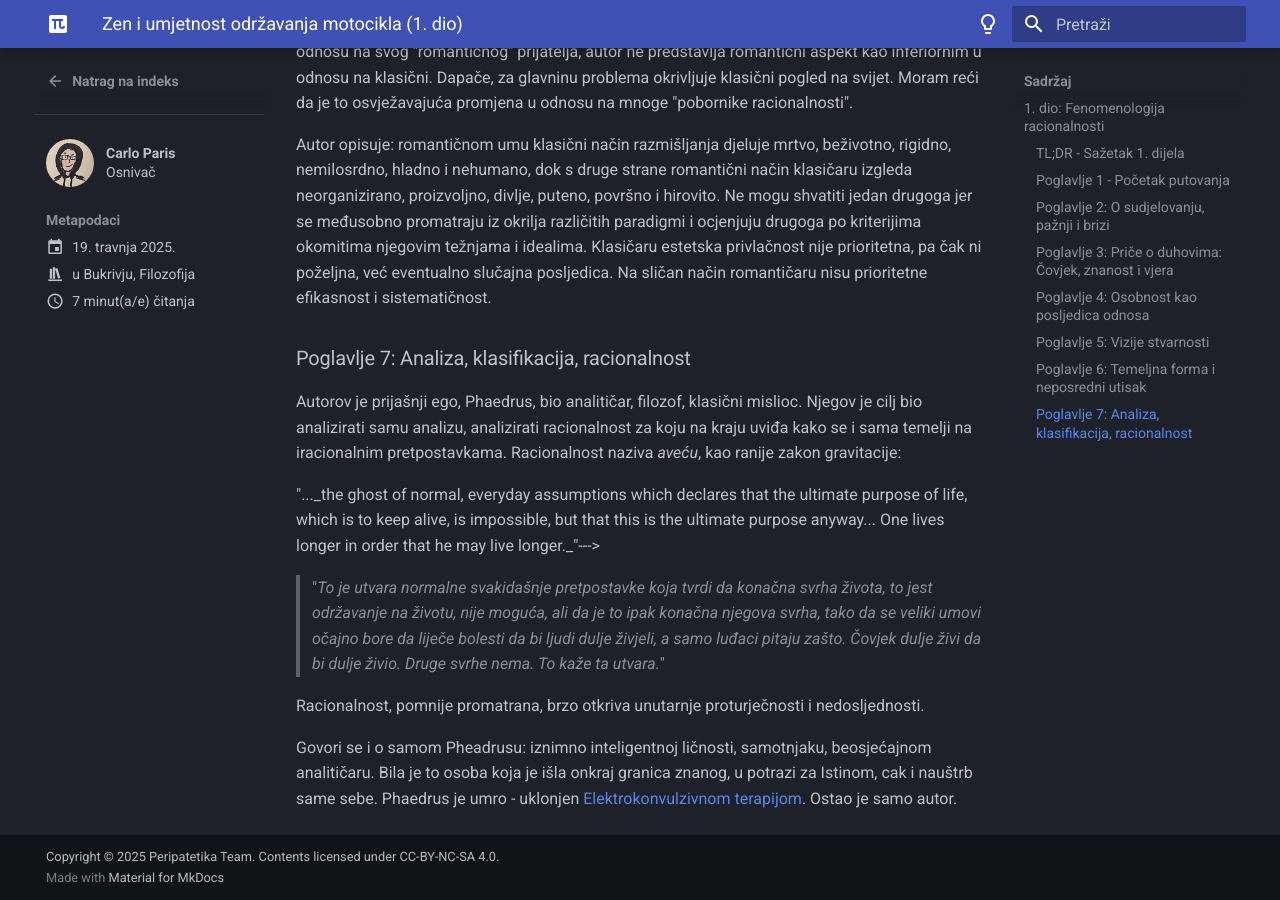
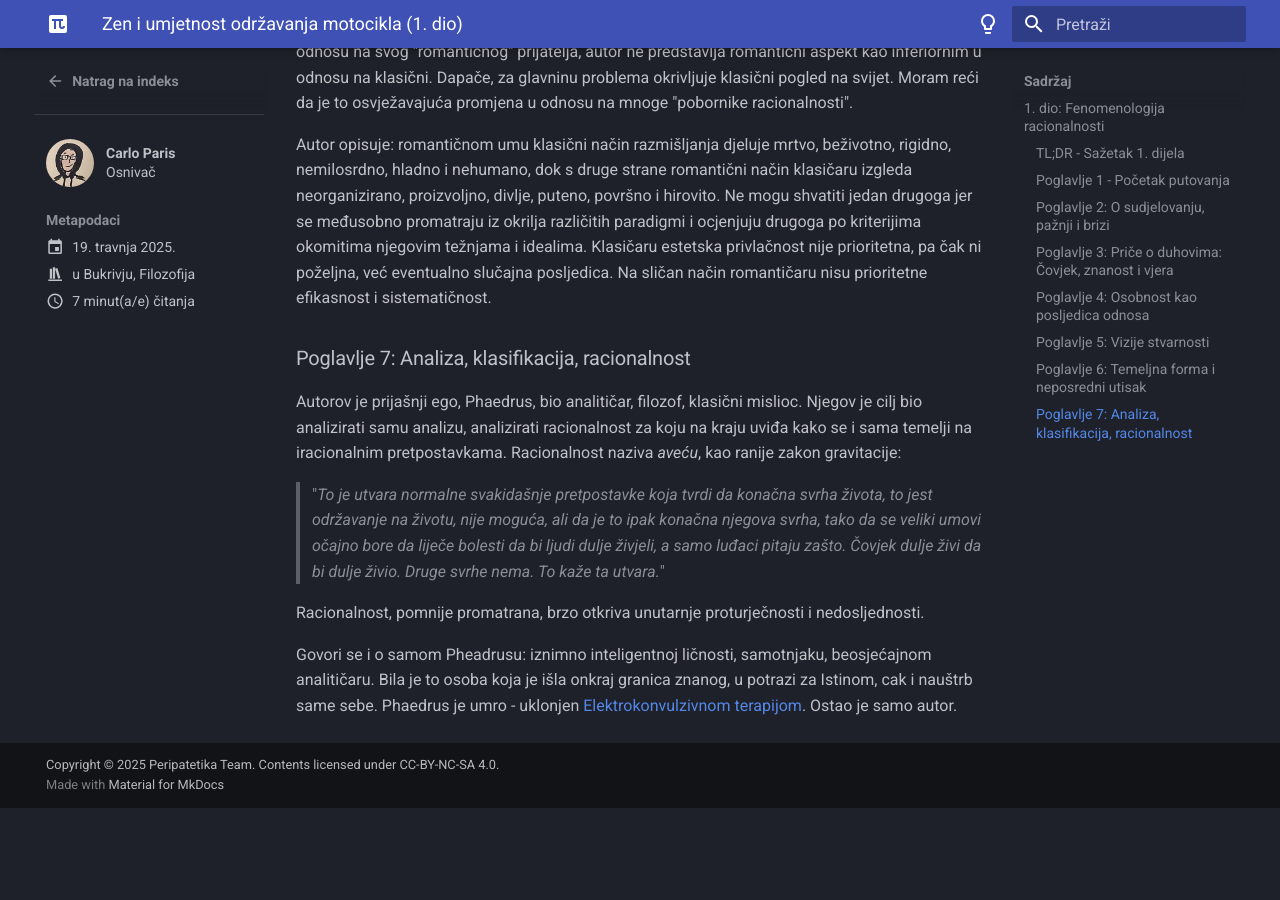
Before and after one commit to peripatetika/peripatetika.github.io, an MkDocs documentation site: the page built from docs/posts/2025_4_ZAMM_1.md, in a window 1280 px wide and 900 px high, scrolled down 3824 px. Built offline with MkDocs 1.6.1 and Material for MkDocs 9.7.7, drawn with Linux system fonts in a browser that asks for light colours; emoji names are drawn with the system emoji font; after the commit the page ends 4632 px from its top, so only the background shows below that; some of the changed lines change nothing that is shown.

Commit message:
minor fix

```diff
--- a/docs/posts/2025_4_ZAMM_1.md
+++ b/docs/posts/2025_4_ZAMM_1.md
@@ -27,6 +27,7 @@
 ---
 
 ## 1. dio: Fenomenologija racionalnosti
+
 ### TL;DR - Sažetak 1. dijela
 
 Započinjemo putovanje. Razmatrajući odnose različitih ljudi prema tehnologiji, pronalazimo da iz različitih sustava vrijednosti proizlaze različite vizije stvarnosti - "romantična" i "klasična". Klasična je dominantna moderna vizija stvarnosti. Manifestira se u obliku tehnologije i znanosti, a temelji se na racionalnosti. No, lišena osobnog značaja, beskompromisna racionalnost vodi ka dehumanizaciji. Povrh toga, sama je racionalnost, zasnovana na iracionalnim pretpostavkama, iracionalna i kao takva samu sebe proždire.
@@ -34,6 +35,7 @@
 ---
 
 ### Poglavlje 1 - Početak putovanja
+
 Opisuje se poanta knjige. Autor nagoviješta ono šta ćemo vidjeti kasnije. Na primjer, u jednom trenutku opisuje kako se na putovanjima kroz Srednji Zapad motociklom uglavnom snalazi "by dead reckoning, and deduction from what clue we find". Ovo postaje bitno kasnije.
 Autor uvodi koncept [__Chautauque__](https://en.wikipedia.org/wiki/Chautauqua) - društveno-edukativnih skupstina čija je popularnost u Sjevernoj Americi dosegla vrhunac na prelasku sa 19. na 20. stoljeće, a čija je svrha bila usmeno poučavanje široke publike kulturi govorima, glazbom i predstavama.
 Poglavlje počinje mizanscenom: autor, njegov sin i bračni par prijatelja motociklima putuju Sjevernom Amerikom. Autor se od to dvoje prijatelja razilazi u pogledu pristupa održavanju motocikala. Dok autor smatra da se time valja baviti osobno, prijatelj (muž) smatra da posao treba prepustiti iskusnim mehaničarima. Ispada da se problem prostire onkraj održavanja motocikala. Naime, autor postupno shvaća kako se radi o temeljnom razilaženju u pristupu tehnologiji i shvaćanju iste. Prijatelji imaju ono šta autor naziva "romantičnim" pogledom, pa im tehnika i strojevi predstavljaju ono šta, površno gledano, i jesu: zbunjujuće i komplicirane hrpe metala, plastike i gume čija je jedina svrha linearno obavljanje određenog posla, a čija je kolateralna žrtva kreativnost.
@@ -41,9 +43,8 @@
 
 >"_Ja se s njima ne slažem u održavanju motocikla, ali ne zato što nemam razumijevanja za njihove osjećaje kad se radi o tehnici. [...] njihov bijeg od tehnike i mržnja prema njoj sami sebe poražavaju. Jer Buda, Glava Božja, jednako ugodno prebiva u tokovima digitalnog kompjutora ili zupčanicima prijenosa nekog motocikla kao što prebiva na vrhu planine ili laticama nekog cvijeta. Misliti drugačije znači omalovažavati Budu — što znači omalovažavati samog sebe. Eto o tome želim govoriti u ovoj chautauqui..._"
 
-<!--- "_I disagree with them about cycle maintenance, but not because I am out of sympathy with their feelings about technology. [...] their flight from and hatred of technology is self-defeating. The Buddha, the Godhead, resides quite as comfortably in the circuits of a digital computer or the gears of a cycle transmission as he does at the top of a mountain or in the petals of a flower. To think otherwise is to demean the Buddha - and oneself. That is what I want to talk about in this Chautauqua._"--->
+### Poglavlje 2: O sudjelovanju, pažnji i brizi
 
-### Poglavlje 2: O sudjelovanju, pažnji i brizi
 Autor Chautauquu započinje anegdotalno, sa namjerom izlaganja ispravnog načina pristupanja problemu knjige.
 Prva anegdota: pri jednom od putovanja sa sinom motor ga izdaje usred puta. Autor se upušta u špekulacije kako bi shvatio u čemu je problem, smišlja razne hipoteze, jednu kompliciraniju od druge, no ne uspijeva pronaći razlog kvaru. Ispostavlja se kako je jednostavno rezervoar bio prazan! Problem nije bio kompleksan, ali ga je autor previdio jer _nije obratio pozornost_ gdje je trebalo.
 Druga anegdota: autor prepričava svoja iskustva sa mehaničarima, svim odreda lošim. U više je navrata išao kako bi popravio motor. Svaki bi put dijagnosticirali problem nabrzaka, ovlaš, i svaki bi put bili u krivu. Kada bi napokon pronašli uzrok problema, _nemarno bi pristupili_ popravku, požurujući ga, šta je često dovodilo do veće štete.
@@ -51,19 +52,15 @@
 
 >"_Kad želite nešto požuriti, to znači da vam nije više stalo do toga i da želite prijeći na druge stvari._"
 
-<!---"_When you want to hurry something, that means you no longer care about it and want to get to other things._"--->
+### Poglavlje 3: Priče o duhovima: Čovjek, znanost i vjera
 
-### Poglavlje 3: Priče o duhovima: Čovjek, znanost i vjera
 Autor izlaze svoje misli vezane za znanost, znanstvenu paradigmu i zakone prirode kao entitete koje je formirao i formalizirao Čovjek.
 Vjera u duhove je svojstvena modernim, kao i nekoć predmodernim, ljudima, no iz zatočeništva vlastite kulturne paradigme te aveti djeluju stvarno. Sa stajališta predmoderne paradigme Duša djeluje stvarno, a zakon gravitacije kao duh, izmišljotina. Autor argumentira kako Newtonov zakon gravitacije ne postoji doli u ljudskoj mašti, u post-Newtonovskom umu. Zakone prirode su, kaže, izmislili ljudi. Oni su ostatci duhova Sokrata, Platona, Aristotela, Newtona, Descartesa i sličnih.
 Dva planeta ne poštuju "zakon gravitacije". Dva planeta postoje i ponašaju se kako se ponašaju. Ljudi određeno svojstvo njihovog postojanja nazivaju "međusobnim privlačenjem" i zbog njegove ga postojanosti nazivaju "zakonom".
 
 ### Poglavlje 4: Osobnost kao posljedica odnosa
+
 Govori se o tome kako stvari (i ideje) poprimaju narav s obzirom na odnos koji sa njima imamo. Autor govori o starom paru rukavica koje dugo vremena posjeduje i koje su mu veoma drage, te motor. Prolazak vremena, ljudska (ne)briga o stvarima i događaji prožimaju stvari u našem vlasništvu osobnošću.
-
-<!---
->"_I suppose you could call that a personality. Each machine has its own, unique personality which probably could be defined as the intuitive sum total of everything you know and feel about it._"
---->
 
 >"_To biste možda mogli nazvati naravi. Svaki stroj ima svoju jedinstvenu narav koja bi se vjerojatno mogla definirati kao intuitivni zbroj svega što znate i osjećate o njemu. ... Ta se narav neprekidno mijenja, obično na gore, ali ponekad neočekivano na bolje, i ta narav je stvarni predmet održavanja motocikla._"
 
@@ -72,6 +69,7 @@
 __Komentar:__ Isto je i sa ljudima, roditeljima, prijateljima i romantičnim partnerima. Način na koji se prema njima odnosimo modulira njihovu urođenu osobnost, i ta se modulirana verzija njihove osobnosti ispoljava u interakcijama i utječe na nas.
 
 ### Poglavlje 5: Vizije stvarnosti
+
 Zalazi se dublje u problematiku Chautauque - ljudskom odnosu prema tehnologiji i tehnološkom odnosu prema ljudima. Autor polazi od razilaženja sa prijateljem oko brige o motorima.
 Prijatelj (muž) ima problem za koji autor predlaže rješenje u obliku komada limenke piva. Naime, za rješenje tog konkretog problema potreban je tanki, duguljasti, plosnati komadić lima koji bi se mogao ugurati između 2 metalne površine kako bi ih otpustio. Prijatelj se suprotstavlja ideji da vlastiti motor podvrgne popravku komadićima limenki piva.
 Autor se pita otkuda taj otpor ako taj komadić lima može poslužiti kao optimalno rješenje.
@@ -85,6 +83,7 @@
 __Komentar:__ Pokušao sam šta točnije prevesti terminologiju koju je autor upotrijebio. Osobno se ne slažem previše sa načinom izlaganja. Prijatelja se predstavlja kao pomalo površnog praznoglavca nesposobnog za "primjećivanje onoga sta se nalazi ispod površine", a sebe kao dubokog i dalekosežnog tehnologa.
 
 ### Poglavlje 6: Temeljna forma i neposredni utisak
+
 Opisuje se figura Phaedrusa, te se objašnjava njegova veza sa trenutnim problemom. Izgleda kao da autor ne iznosi vlastite misli, vec Phaedrusove. Zasada je Phaedrusova veza sa autorom nepoznata.
 Razrađuju se koncepti temeljne forme i neposrednog utiska spomenuti u prijašnjem poglavlju. Tako prvi postaje specifični primjer _klasičnog_ pogleda na svijet, a drugi primjer _romantičnog_.
 _Klasični_ je racionalan, promišljen, analitičan, hladan, organiziran, proračunat, te obuhvaća tehnologiju, tehniku, znanost, matematiku, logiku i racionalnost.
@@ -97,10 +96,9 @@
 Autor opisuje: romantičnom umu klasični način razmišljanja djeluje mrtvo, beživotno, rigidno, nemilosrdno, hladno i nehumano, dok s druge strane romantični način klasičaru izgleda neorganizirano, proizvoljno, divlje, puteno, površno i hirovito. Ne mogu shvatiti jedan drugoga jer se međusobno promatraju iz okrilja različitih paradigmi i ocjenjuju drugoga po kriterijima okomitima njegovim težnjama i idealima. Klasičaru estetska privlačnost nije prioritetna, pa čak ni poželjna, već eventualno slučajna posljedica. Na sličan način romantičaru nisu prioritetne efikasnost i sistematičnost.
 
 ### Poglavlje 7: Analiza, klasifikacija, racionalnost
+
 Autorov je prijašnji ego, Phaedrus, bio analitičar, filozof, klasični mislioc. Njegov je cilj bio analizirati samu analizu, analizirati racionalnost za koju na kraju uviđa kako se i sama temelji na iracionalnim pretpostavkama.
 Racionalnost naziva _aveću_, kao ranije zakon gravitacije:
-
-<!--->"..._the ghost of normal, everyday assumptions which declares that the ultimate purpose of life, which is to keep alive, is impossible, but that this is the ultimate purpose anyway... One lives longer in order that he may live longer._"--->
 
 >"_To je utvara normalne svakidašnje pretpostavke koja tvrdi da konačna svrha života, to jest održavanje na životu, nije moguća, ali da je to ipak konačna njegova svrha, tako da se veliki umovi očajno bore da liječe bolesti da bi ljudi dulje živjeli, a samo luđaci pitaju zašto. Čovjek dulje živi da bi dulje živio. Druge svrhe nema. To kaže ta utvara._"
 
```
